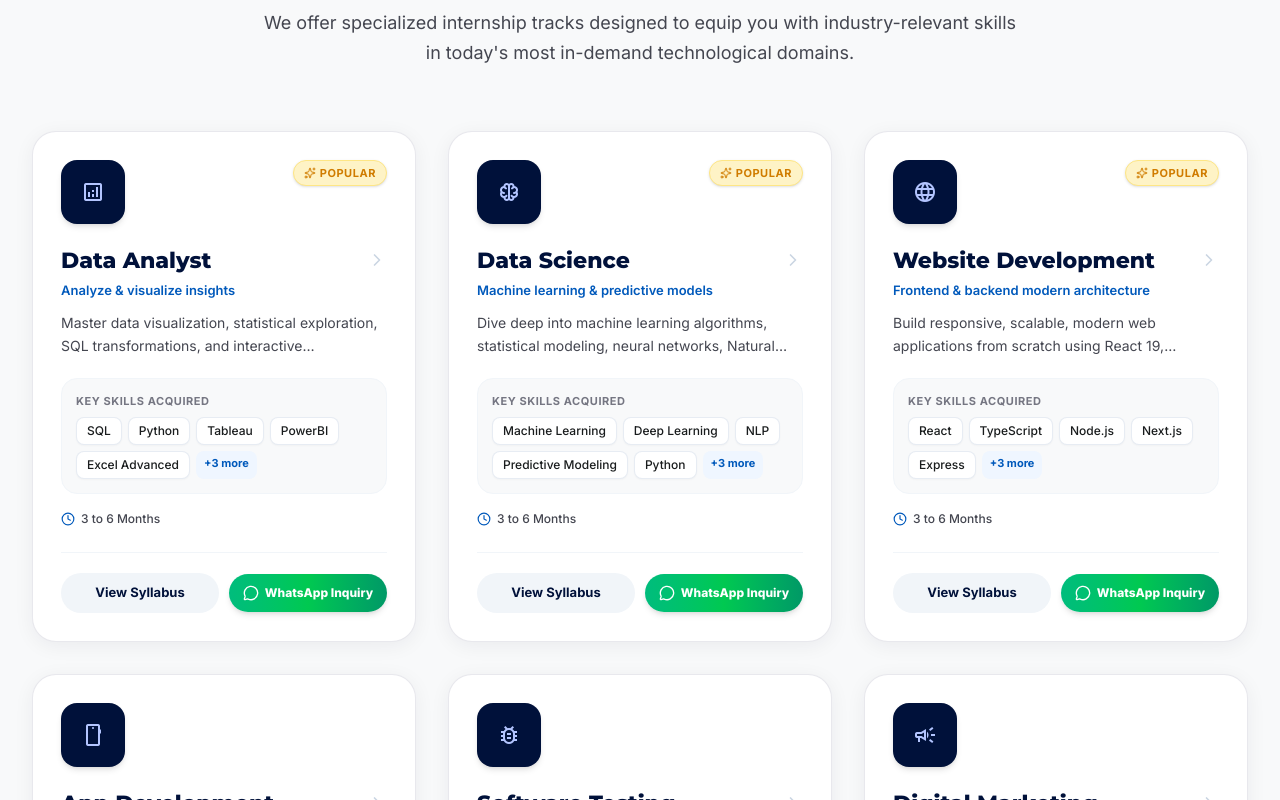
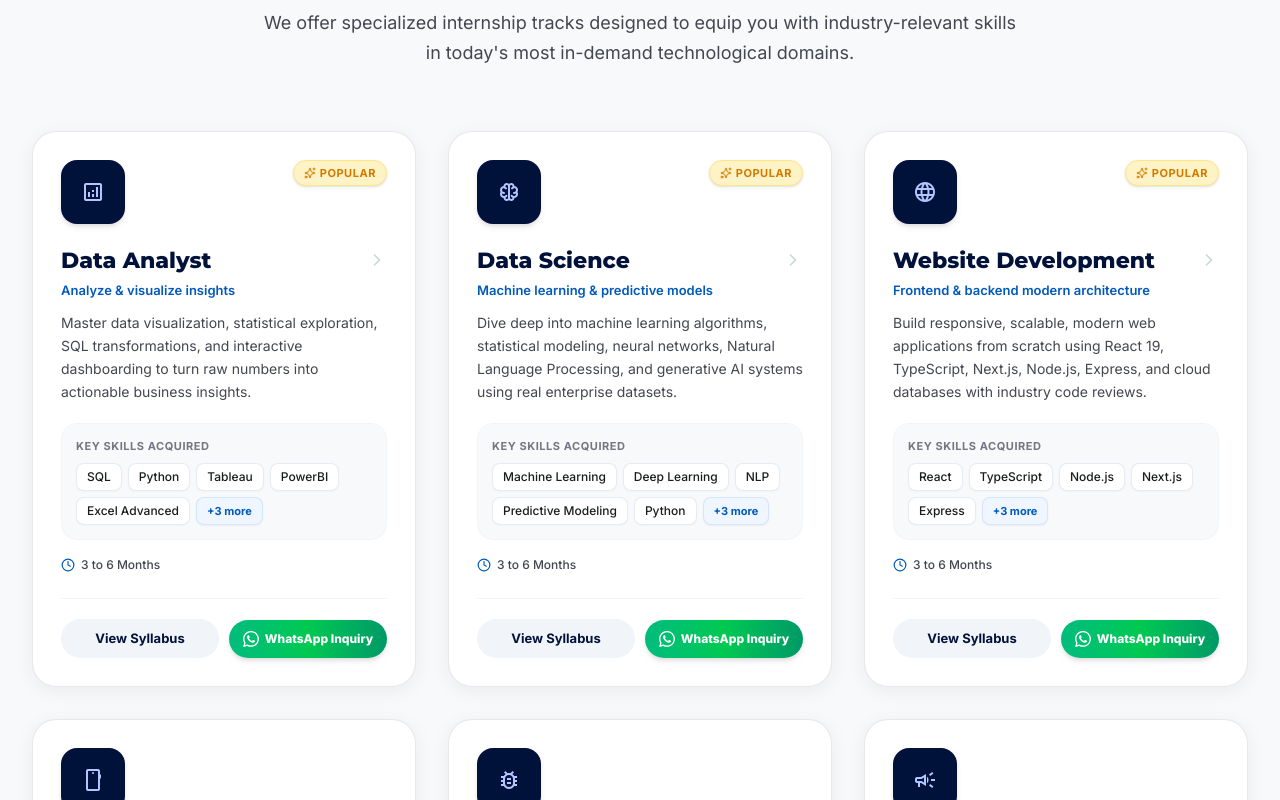
Before and after one commit to AKSHAD2004/ITPL, a React (Vite) app: page / in a window 1280 px wide. Shown: the part 1200-2000 px from the top of the page. Built offline with nearby package versions, Linux system fonts and the light colour scheme.

Commit message:
adding whatsapp button

```diff
--- a/src/components/ApplicationTrackerModal.tsx
+++ b/src/components/ApplicationTrackerModal.tsx
@@ -3,8 +3,9 @@ import { ApplicationSubmission } from '../types';
 import { INTERNSHIP_TRACKS, CONTACT_PHONE } from '../data/internshipData';
 import {
   X, Search, FileCheck, CheckCircle2, Clock, Calendar, UserCheck,
-  Download, ArrowRight, ShieldCheck, PhoneCall, MessageSquare, AlertCircle
+  Download, ArrowRight, ShieldCheck, PhoneCall, AlertCircle
 } from 'lucide-react';
+import { WhatsappIcon } from './WhatsappIcon';
 
 interface ApplicationTrackerModalProps {
   isOpen: boolean;
@@ -214,7 +215,7 @@ export const ApplicationTrackerModal: React.FC<ApplicationTrackerModalProps> = (
                   rel="noreferrer"
                   className="w-full sm:w-auto flex-1 py-3 px-4 rounded-xl bg-emerald-600 hover:bg-emerald-700 text-white font-bold text-[13px] flex items-center justify-center gap-2"
                 >
-                  <MessageSquare className="w-4 h-4" />
+                  <WhatsappIcon className="w-4 h-4" />
                   <span>WhatsApp Inquiries</span>
                 </a>
 
--- a/src/components/ApplyModal.tsx
+++ b/src/components/ApplyModal.tsx
@@ -3,8 +3,9 @@ import { INTERNSHIP_TRACKS, CONTACT_PHONE } from '../data/internshipData';
 import { ApplicationSubmission } from '../types';
 import {
   X, CheckCircle2, ArrowRight, ArrowLeft, Upload, FileText, Sparkles,
-  Send, Copy, Check, MessageSquare, PhoneCall, Calendar, User, Mail, GraduationCap, MapPin, Briefcase
+  Send, Copy, Check, PhoneCall, Calendar, User, Mail, GraduationCap, MapPin, Briefcase
 } from 'lucide-react';
+import { WhatsappIcon } from './WhatsappIcon';
 
 interface ApplyModalProps {
   isOpen: boolean;
@@ -559,7 +560,7 @@ export const ApplyModal: React.FC<ApplyModalProps> = ({
                   rel="noreferrer"
                   className="w-full sm:w-auto px-6 py-3 rounded-xl bg-emerald-600 hover:bg-emerald-700 text-white font-bold text-[13px] flex items-center justify-center gap-2 shadow-md"
                 >
-                  <MessageSquare className="w-4 h-4" />
+                  <WhatsappIcon className="w-4 h-4" />
                   <span>Fast-Track via WhatsApp</span>
                 </a>
 
--- a/src/components/CallToActionBanner.tsx
+++ b/src/components/CallToActionBanner.tsx
@@ -1,6 +1,7 @@
 import React, { useState } from 'react';
 import { CONTACT_PHONE, COMPANY_WEBSITE, CONTACT_EMAIL, INTERNSHIP_TRACKS } from '../data/internshipData';
-import { Phone, PhoneCall, Globe, Mail, MessageSquare, Sparkles, Send, CheckCircle2 } from 'lucide-react';
+import { Phone, PhoneCall, Globe, Mail, Sparkles, Send, CheckCircle2 } from 'lucide-react';
+import { WhatsappIcon } from './WhatsappIcon';
 
 export const CallToActionBanner: React.FC = () => {
   const [callbackName, setCallbackName] = useState('');
@@ -64,7 +65,7 @@ export const CallToActionBanner: React.FC = () => {
                   rel="noreferrer"
                   className="w-full sm:w-auto bg-emerald-600 hover:bg-emerald-700 text-white font-heading font-bold text-[15px] sm:text-[16px] px-7 py-4 rounded-2xl shadow-md transition-all flex items-center justify-center gap-2.5"
                 >
-                  <MessageSquare className="w-5 h-5 text-emerald-200" />
+                  <WhatsappIcon className="w-5 h-5 text-white" />
                   <span>Chat on WhatsApp</span>
                 </a>
               </div>
--- a/src/components/Footer.tsx
+++ b/src/components/Footer.tsx
@@ -1,6 +1,7 @@
 import React from 'react';
 import { LOGO_URL, CONTACT_PHONE, COMPANY_WEBSITE, CONTACT_EMAIL, COMPANY_NAME, TAGLINE, INTERNSHIP_TRACKS, getWhatsAppLink } from '../data/internshipData';
-import { Phone, Mail, Globe, MapPin, ArrowUp, Heart, Sparkles, ExternalLink, MessageCircle } from 'lucide-react';
+import { Phone, Mail, Globe, MapPin, ArrowUp, Heart, Sparkles, ExternalLink } from 'lucide-react';
+import { WhatsappIcon } from './WhatsappIcon';
 
 interface FooterProps {
   onSelectTrackId: (id: string) => void;
@@ -149,7 +150,7 @@ export const Footer: React.FC<FooterProps> = ({
                 rel="noreferrer"
                 className="w-full py-2.5 px-4 bg-gradient-to-r from-emerald-500 via-green-500 to-emerald-600 hover:from-emerald-600 hover:to-green-600 text-white font-extrabold rounded-xl text-[13px] shadow-md transition-all flex items-center justify-center gap-2 cursor-pointer"
               >
-                <MessageCircle className="w-4 h-4 text-white" />
+                <WhatsappIcon className="w-4 h-4 text-white" />
                 <span>WhatsApp Enquiry</span>
               </a>
             </div>
--- a/src/components/HeroSection.tsx
+++ b/src/components/HeroSection.tsx
@@ -1,6 +1,7 @@
 import React from 'react';
 import { HERO_IMAGE_URL, getWhatsAppLink } from '../data/internshipData';
-import { ArrowRight, Sparkles, Rocket, Laptop, Award, Code2, MessageCircle } from 'lucide-react';
+import { ArrowRight, Sparkles, Rocket, Laptop, Award, Code2 } from 'lucide-react';
+import { WhatsappIcon } from './WhatsappIcon';
 
 interface HeroSectionProps {
   onOpenApplyModal: () => void;
@@ -67,7 +68,7 @@ export const HeroSection: React.FC<HeroSectionProps> = ({
               rel="noreferrer"
               className="w-full sm:w-auto bg-gradient-to-r from-emerald-500 via-green-500 to-emerald-600 hover:from-emerald-600 hover:to-green-600 text-white font-heading font-extrabold text-[15px] sm:text-[16px] px-8 sm:px-10 py-4 rounded-full shadow-[0_10px_25px_rgba(37,211,102,0.4)] hover:shadow-[0_14px_30px_rgba(37,211,102,0.55)] hover:scale-[1.03] active:scale-[0.98] transition-all flex items-center justify-center gap-3 group cursor-pointer"
             >
-              <MessageCircle className="w-5 h-5 text-white" />
+              <WhatsappIcon className="w-5 h-5 text-white" />
               <span>WhatsApp Enquiry</span>
             </a>
 
--- a/src/components/MobileBottomNav.tsx
+++ b/src/components/MobileBottomNav.tsx
@@ -1,6 +1,7 @@
 import React from 'react';
-import { Home, Briefcase, Phone, MessageCircle } from 'lucide-react';
+import { Home, Briefcase, Phone } from 'lucide-react';
 import { CONTACT_PHONE, getWhatsAppLink } from '../data/internshipData';
+import { WhatsappIcon } from './WhatsappIcon';
 
 interface MobileBottomNavProps {
   activeTab: string;
@@ -56,7 +57,7 @@ export const MobileBottomNav: React.FC<MobileBottomNavProps> = ({
           className="flex flex-col items-center -mt-5 cursor-pointer"
         >
           <div className="w-12 h-12 rounded-full bg-gradient-to-tr from-emerald-500 to-green-600 text-white flex items-center justify-center shadow-[0_4px_12px_rgba(37,211,102,0.5)] border-2 border-white">
-            <MessageCircle className="w-6 h-6 text-white" />
+            <WhatsappIcon className="w-6 h-6 text-white" />
           </div>
           <span className="text-[10px] font-extrabold text-emerald-700 mt-0.5">WhatsApp</span>
         </a>
--- a/src/components/TrackDetailModal.tsx
+++ b/src/components/TrackDetailModal.tsx
@@ -1,7 +1,8 @@
 import React from 'react';
 import { InternshipTrack } from '../types';
 import { getWhatsAppLink } from '../data/internshipData';
-import { X, CheckCircle2, Clock, Briefcase, Award, Sparkles, Code2, BookOpen, MessageCircle } from 'lucide-react';
+import { X, CheckCircle2, Clock, Briefcase, Award, Sparkles, Code2, BookOpen } from 'lucide-react';
+import { WhatsappIcon } from './WhatsappIcon';
 
 interface TrackDetailModalProps {
   track: InternshipTrack | null;
@@ -177,7 +178,7 @@ export const TrackDetailModal: React.FC<TrackDetailModalProps> = ({
               rel="noreferrer"
               className="w-1/2 sm:w-auto bg-gradient-to-r from-emerald-500 via-green-500 to-emerald-600 hover:from-emerald-600 hover:to-green-600 text-white text-[13px] sm:text-[14px] font-extrabold px-6 sm:px-7 py-2.5 rounded-full shadow-md hover:shadow-lg transition-all flex items-center justify-center gap-2 whitespace-nowrap cursor-pointer"
             >
-              <MessageCircle className="w-4 h-4 text-white shrink-0" />
+              <WhatsappIcon className="w-4 h-4 text-white shrink-0" />
               <span>WhatsApp Inquiry</span>
             </a>
           </div>
--- a/src/components/TracksGrid.tsx
+++ b/src/components/TracksGrid.tsx
@@ -1,7 +1,8 @@
-import React, { useRef, useState } from 'react';
+import React, { useState } from 'react';
 import { INTERNSHIP_TRACKS, getWhatsAppLink } from '../data/internshipData';
 import { InternshipTrack } from '../types';
-import { ChevronRight, ChevronLeft, Sparkles, Clock, MessageCircle } from 'lucide-react';
+import { ChevronRight, Sparkles, Clock } from 'lucide-react';
+import { WhatsappIcon } from './WhatsappIcon';
 
 interface TracksGridProps {
   onSelectTrack: (track: InternshipTrack) => void;
@@ -12,40 +13,14 @@ export const TracksGrid: React.FC<TracksGridProps> = ({
   onSelectTrack,
   onApplyTrack
 }) => {
-  const scrollRef = useRef<HTMLDivElement>(null);
-  const [activeIndex, setActiveIndex] = useState(0);
+  const [expandedSkills, setExpandedSkills] = useState<Record<string, boolean>>({});
 
-  const handleScroll = () => {
-    if (scrollRef.current) {
-      const scrollLeft = scrollRef.current.scrollLeft;
-      const totalWidth = scrollRef.current.scrollWidth;
-      const cardWidth = totalWidth / INTERNSHIP_TRACKS.length;
-      const newIndex = Math.round(scrollLeft / cardWidth);
-      setActiveIndex(Math.min(Math.max(newIndex, 0), INTERNSHIP_TRACKS.length - 1));
-    }
+  const toggleExpandSkills = (trackId: string) => {
+    setExpandedSkills(prev => ({
+      ...prev,
+      [trackId]: !prev[trackId]
+    }));
   };
-
-  const scrollTo = (direction: 'left' | 'right') => {
-    if (scrollRef.current) {
-      const cardWidth = scrollRef.current.offsetWidth * 0.85;
-      scrollRef.current.scrollBy({
-        left: direction === 'left' ? -cardWidth : cardWidth,
-        behavior: 'smooth'
-      });
-    }
-  };
-
-  const scrollToIndex = (index: number) => {
-    if (scrollRef.current) {
-      const cardWidth = scrollRef.current.offsetWidth * 0.85;
-      scrollRef.current.scrollTo({
-        left: index * cardWidth,
-        behavior: 'smooth'
-      });
-      setActiveIndex(index);
-    }
-  };
-
   return (
     <section id="roles" className="py-20 sm:py-28 bg-[#f8f9fa] relative z-20 overflow-hidden">
       <div className="max-w-[1280px] mx-auto px-4 sm:px-6 lg:px-8">
@@ -64,42 +39,13 @@ export const TracksGrid: React.FC<TracksGridProps> = ({
           </p>
         </div>
 
-        {/* Mobile Slider Arrow Controls (visible on mobile only) */}
-        <div className="flex md:hidden items-center justify-between mb-4 px-1">
-          <span className="text-[12px] font-bold text-[#0059bb] uppercase tracking-wider">
-            Swipe to explore programs ({activeIndex + 1}/{INTERNSHIP_TRACKS.length})
-          </span>
-          <div className="flex items-center gap-2">
-            <button
-              onClick={() => scrollTo('left')}
-              disabled={activeIndex === 0}
-              className="w-9 h-9 rounded-full bg-white border border-slate-200 text-[#00113a] disabled:opacity-40 disabled:pointer-events-none flex items-center justify-center shadow-sm active:scale-95 transition-all"
-              aria-label="Previous card"
-            >
-              <ChevronLeft className="w-5 h-5" />
-            </button>
-            <button
-              onClick={() => scrollTo('right')}
-              disabled={activeIndex === INTERNSHIP_TRACKS.length - 1}
-              className="w-9 h-9 rounded-full bg-[#00113a] text-white disabled:opacity-40 disabled:pointer-events-none flex items-center justify-center shadow-sm active:scale-95 transition-all"
-              aria-label="Next card"
-            >
-              <ChevronRight className="w-5 h-5" />
-            </button>
-          </div>
-        </div>
-
-        {/* Responsive Track Cards: Touch Slider on Mobile (< md), Grid on Desktop (>= md) */}
-        <div
-          ref={scrollRef}
-          onScroll={handleScroll}
-          className="flex md:grid md:grid-cols-2 lg:grid-cols-3 gap-5 md:gap-6 lg:gap-8 overflow-x-auto md:overflow-x-visible snap-x snap-mandatory no-scrollbar pb-4 md:pb-0 -mx-4 px-4 sm:mx-0 sm:px-0"
-        >
+        {/* Track Cards Grid (Stacked down-by-down on mobile, grid on desktop) */}
+        <div className="grid grid-cols-1 md:grid-cols-2 lg:grid-cols-3 gap-6 lg:gap-8">
           {INTERNSHIP_TRACKS.map((track) => {
             return (
               <div
                 key={track.id}
-                className="w-[85vw] sm:w-[350px] md:w-auto shrink-0 snap-center group bg-white rounded-3xl p-6 sm:p-7 shadow-[0_4px_20px_rgba(0,17,58,0.06)] hover:shadow-[0_16px_40px_rgba(0,17,58,0.12)] border border-[#c5c6d2]/40 hover:border-[#0059bb]/40 transition-all duration-300 flex flex-col justify-between"
+                className="w-full group bg-white rounded-3xl p-6 sm:p-7 shadow-[0_4px_20px_rgba(0,17,58,0.06)] hover:shadow-[0_16px_40px_rgba(0,17,58,0.12)] border border-[#c5c6d2]/40 hover:border-[#0059bb]/40 transition-all duration-300 flex flex-col justify-between"
               >
                 <div>
                   {/* Card Top: Icon, Popular Badge, and Openings */}
@@ -133,28 +79,59 @@ export const TracksGrid: React.FC<TracksGridProps> = ({
                     {track.tagline}
                   </p>
 
-                  <p className="text-[13px] sm:text-[14px] text-[#444650] mt-3 leading-relaxed line-clamp-2">
+                  <p className="text-[13px] sm:text-[14px] text-[#444650] mt-3 leading-relaxed">
                     {track.description}
                   </p>
 
                   {/* Skills You'll Learn Box */}
                   <div className="mt-5 p-3.5 rounded-2xl bg-[#f8f9fa] border border-slate-100 space-y-2">
-                    <span className="text-[11px] font-bold text-[#757682] uppercase tracking-wider block">
-                      Key Skills Acquired
-                    </span>
+                    <div className="flex items-center justify-between">
+                      <span className="text-[11px] font-bold text-[#757682] uppercase tracking-wider block">
+                        Key Skills Acquired
+                      </span>
+                      {expandedSkills[track.id] && (
+                        <button
+                          type="button"
+                          onClick={() => onSelectTrack(track)}
+                          className="text-[11px] font-bold text-[#0059bb] hover:underline cursor-pointer"
+                        >
+                          View All Sections &rarr;
+                        </button>
+                      )}
+                    </div>
                     <div className="flex flex-wrap gap-1.5">
-                      {track.skills.slice(0, 5).map((skill, sIdx) => (
+                      {(expandedSkills[track.id] ? track.skills : track.skills.slice(0, 5)).map((skill, sIdx) => (
                         <span
                           key={sIdx}
-                          className="px-2.5 py-1 rounded-lg text-[12px] font-medium bg-white text-[#191c1d] border border-slate-200/80 shadow-[0_1px_2px_rgba(0,0,0,0.03)]"
+                          className="px-2.5 py-1 rounded-lg text-[12px] font-medium bg-white text-[#191c1d] border border-slate-200/80 shadow-[0_1px_2px_rgba(0,0,0,0.03)] animate-in fade-in duration-200"
                         >
                           {skill}
                         </span>
                       ))}
-                      {track.skills.length > 5 && (
-                        <span className="px-2 py-1 rounded-lg text-[11px] font-bold text-[#0059bb] bg-blue-50">
+                      {track.skills.length > 5 && !expandedSkills[track.id] && (
+                        <button
+                          type="button"
+                          onClick={(e) => {
+                            e.stopPropagation();
+                            toggleExpandSkills(track.id);
+                          }}
+                          className="px-2.5 py-1 rounded-lg text-[11px] font-bold text-[#0059bb] bg-blue-50 hover:bg-blue-100 border border-blue-200/60 shadow-xs transition-all active:scale-95 cursor-pointer"
+                          title="Click to reveal all skills"
+                        >
                           +{track.skills.length - 5} more
-                        </span>
+                        </button>
+                      )}
+                      {expandedSkills[track.id] && track.skills.length > 5 && (
+                        <button
+                          type="button"
+                          onClick={(e) => {
+                            e.stopPropagation();
+                            toggleExpandSkills(track.id);
+                          }}
+                          className="px-2 py-1 rounded-lg text-[11px] font-bold text-slate-600 bg-slate-100 hover:bg-slate-200 border border-slate-200 transition-all active:scale-95 cursor-pointer"
+                        >
+                          Show less
+                        </button>
                       )}
                     </div>
                   </div>
@@ -180,7 +157,7 @@ export const TracksGrid: React.FC<TracksGridProps> = ({
                     rel="noreferrer"
                     className="flex-1 py-2.5 px-2 sm:px-3 rounded-full text-[11px] sm:text-[12px] font-extrabold text-white bg-gradient-to-r from-emerald-500 via-green-500 to-emerald-600 hover:from-emerald-600 hover:to-green-600 shadow-md hover:shadow-lg transition-all text-center flex items-center justify-center gap-1.5 whitespace-nowrap cursor-pointer"
                   >
-                    <MessageCircle className="w-3.5 h-3.5 sm:w-4 sm:h-4 text-white shrink-0" />
+                    <WhatsappIcon className="w-3.5 h-3.5 sm:w-4 sm:h-4 text-white shrink-0" />
                     <span>WhatsApp Inquiry</span>
                   </a>
                 </div>
@@ -190,22 +167,6 @@ export const TracksGrid: React.FC<TracksGridProps> = ({
           })}
         </div>
 
-        {/* Mobile Pagination Dot Indicators (visible on mobile only) */}
-        <div className="flex md:hidden items-center justify-center gap-2 mt-4">
-          {INTERNSHIP_TRACKS.map((_, idx) => (
-            <button
-              key={idx}
-              onClick={() => scrollToIndex(idx)}
-              className={`h-2 rounded-full transition-all cursor-pointer ${
-                activeIndex === idx
-                  ? 'w-6 bg-[#0059bb]'
-                  : 'w-2 bg-slate-300 hover:bg-slate-400'
-              }`}
-              aria-label={`Go to slide ${idx + 1}`}
-            />
-          ))}
-        </div>
-
       </div>
     </section>
   );
--- /dev/null
+++ b/src/components/WhatsappIcon.tsx
@@ -0,0 +1,14 @@
+import React from 'react';
+
+export const WhatsappIcon: React.FC<{ className?: string }> = ({ className = "w-4 h-4" }) => (
+  <svg
+    viewBox="0 0 24 24"
+    width="24"
+    height="24"
+    fill="currentColor"
+    className={className}
+    aria-hidden="true"
+  >
+    <path d="M17.472 14.382c-.297-.149-1.758-.867-2.03-.967-.273-.099-.471-.148-.67.15-.197.297-.767.966-.94 1.164-.173.199-.347.223-.644.075-.297-.15-1.255-.463-2.39-1.475-.883-.788-1.48-1.761-1.653-2.059-.173-.297-.018-.458.13-.606.134-.133.298-.347.446-.521.151-.172.2-.296.3-.495.099-.198.05-.372-.025-.521-.075-.148-.669-1.611-.916-2.206-.242-.579-.487-.501-.669-.51l-.57-.01c-.198 0-.52.074-.792.372s-1.04 1.016-1.04 2.479 1.065 2.876 1.213 3.074c.149.198 2.095 3.2 5.076 4.487.709.306 1.263.489 1.694.626.712.226 1.36.194 1.872.118.571-.085 1.758-.719 2.006-1.413.248-.695.248-1.29.173-1.414-.074-.124-.272-.198-.57-.347m-5.421 7.403h-.004a9.87 9.87 0 01-5.031-1.378l-.361-.214-3.741.982.998-3.648-.235-.374a9.86 9.86 0 01-1.51-5.26c.001-5.45 4.436-9.884 9.888-9.884 2.64 0 5.122 1.03 6.988 2.898a9.825 9.825 0 012.893 6.99c-.002 5.45-4.437 9.884-9.885 9.884m8.413-18.297A11.815 11.815 0 0012.05 0C5.495 0 .16 5.335.157 11.892c0 2.096.547 4.142 1.588 5.945L.057 24l6.305-1.654a11.882 11.882 0 005.683 1.448h.005c6.554 0 11.89-5.335 11.893-11.893a11.821 11.821 0 00-3.48-8.413Z" />
+  </svg>
+);
```
Also changed, not shown: src/components/Navbar.tsx (+4 -3 lines).
